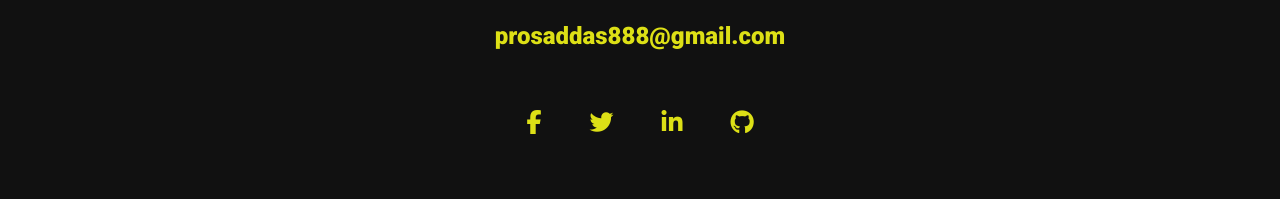
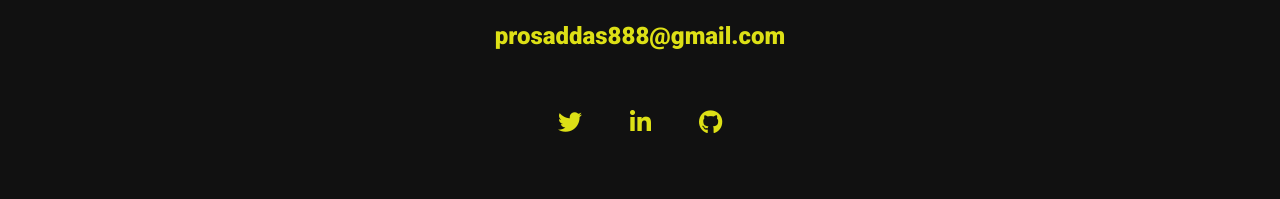
Before and after one commit to Prosaddas/prosaddas.github.io, a Jekyll site: the page index.html, which Jekyll copies as it is, in a window 1280 px wide. Shown: the part 2362-2561 px from the top of the page. Built offline with Jekyll 4.4.1, drawn with Linux system fonts in a browser that asks for light colours; nearby versions of some CDN libraries.

Commit message:
Update index.html

```diff
--- a/index.html
+++ b/index.html
@@ -134,22 +134,17 @@
         <a href="mailto:prosaddas888@gmail.com" class="footer__link">prosaddas888@gmail.com</a>
         <ul class="social-list">
             <li class="social-list__item">
-                <a class="social-list__link" href="https://facebook.com">
-                    <i class="fab fa-facebook-f"></i>
-                </a>
-            </li>
-            <li class="social-list__item">
-                <a class="social-list__link" href="https://twitter.com">
+                <a class="social-list__link" href="https://twitter.com/prosaddas18">
                     <i class="fab fa-twitter"></i>
                 </a>
             </li>
             <li class="social-list__item">
-                <a class="social-list__link" href="https://linkedin.com">
+                <a class="social-list__link" href="https://linkedin.com/prosaddas">
                     <i class="fab fa-linkedin-in"></i>
                 </a>
             </li>
             <li class="social-list__item">
-                <a class="social-list__link" href="https://github.com">
+                <a class="social-list__link" href="https://github.com/prosaddas">
                     <i class="fab fa-github"></i>
                 </a>
             </li>
```
